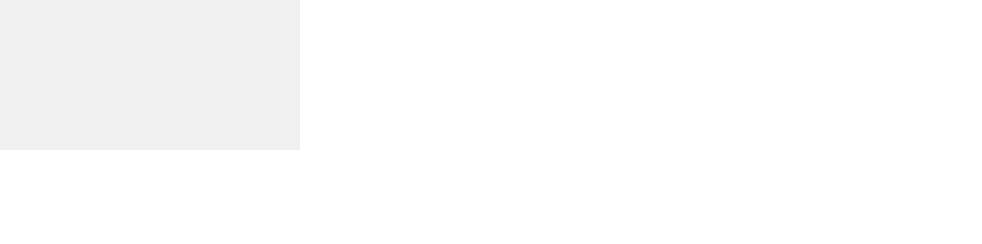
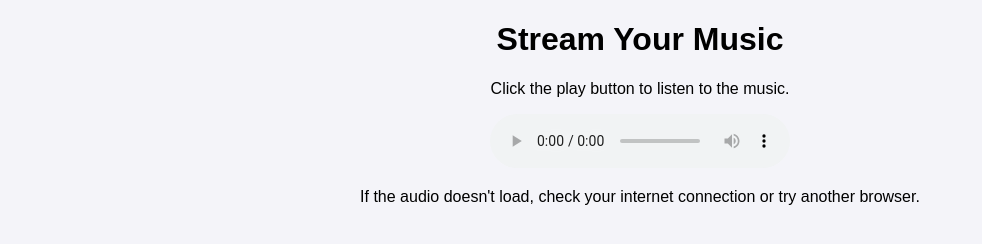
Before and after one commit to abhishekbc31/abhishekbc31.github.io, a plain HTML site: page index.html in a window 1280 px wide. Shown: the whole page, without its empty margins (0-982 px from the left). Drawn offline with Linux system fonts and the light colour scheme.

Commit message:
Update index.html

```diff
--- a/index.html
+++ b/index.html
@@ -1,23 +1,20 @@
 <!DOCTYPE html>
 <html lang="en">
 <head>
-  <meta charset="UTF-8">
-  <meta name="viewport" content="width=device-width, initial-scale=1.0">
-  <title>Catch the Ball</title>
-  <style>
-    body {
-      margin: 0;
-      overflow: hidden;
-      font-family: Arial, sans-serif;
-    }
-    canvas {
-      display: block;
-      background: #f0f0f0;
-    }
-  </style>
+    <meta charset="UTF-8">
+    <meta name="viewport" content="width=device-width, initial-scale=1.0">
+    <title>Stream Music</title>
 </head>
-<body>
-  <canvas id="gameCanvas"></canvas>
-  <script src="game.js"></script>
+<body style="text-align:center; background-color:#f4f4f9; font-family: Arial, sans-serif;">
+    <h1>Stream Your Music</h1>
+    <p>Click the play button to listen to the music.</p>
+
+    <!-- Audio Player -->
+    <audio controls>
+        <source src="https://www.soundhelix.com/examples/mp3/SoundHelix-Song-1.mp3" type="audio/mp3">
+        Your browser does not support the audio element.
+    </audio>
+
+    <p>If the audio doesn't load, check your internet connection or try another browser.</p>
 </body>
 </html>
```
